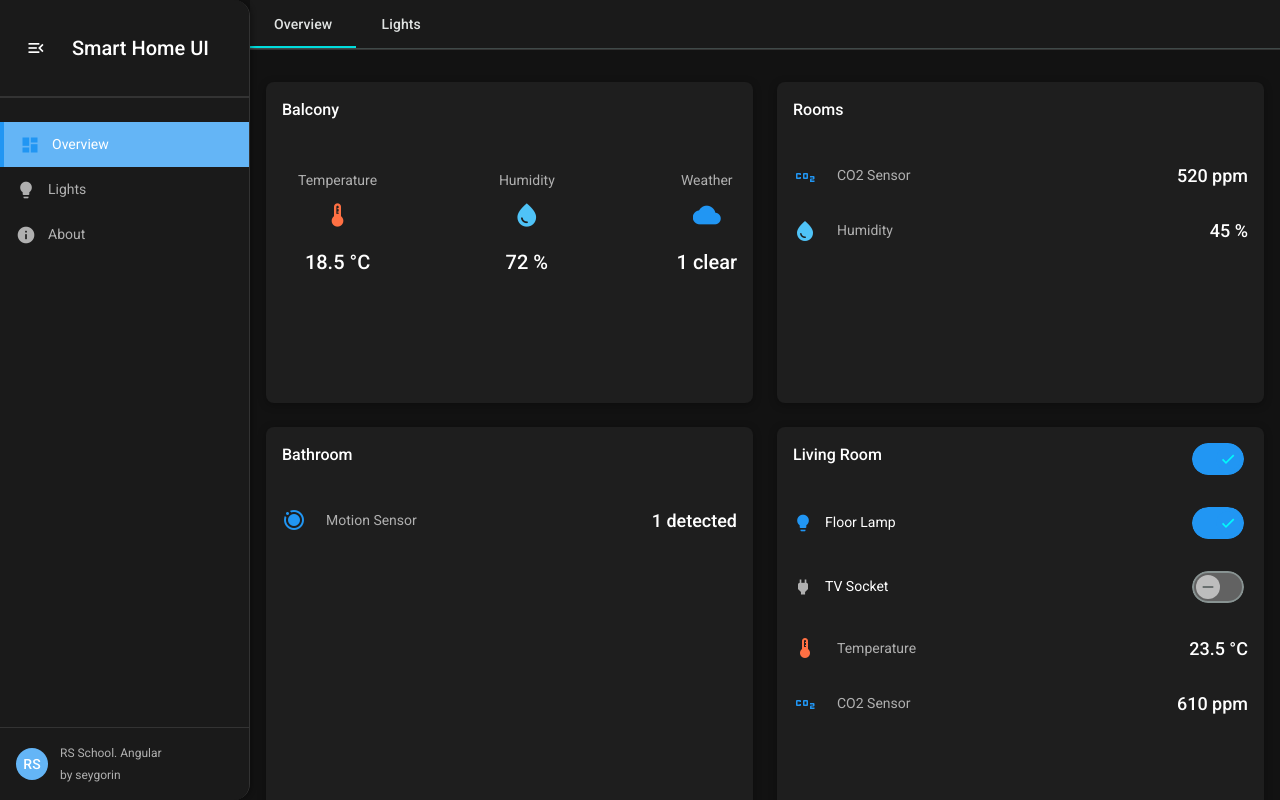
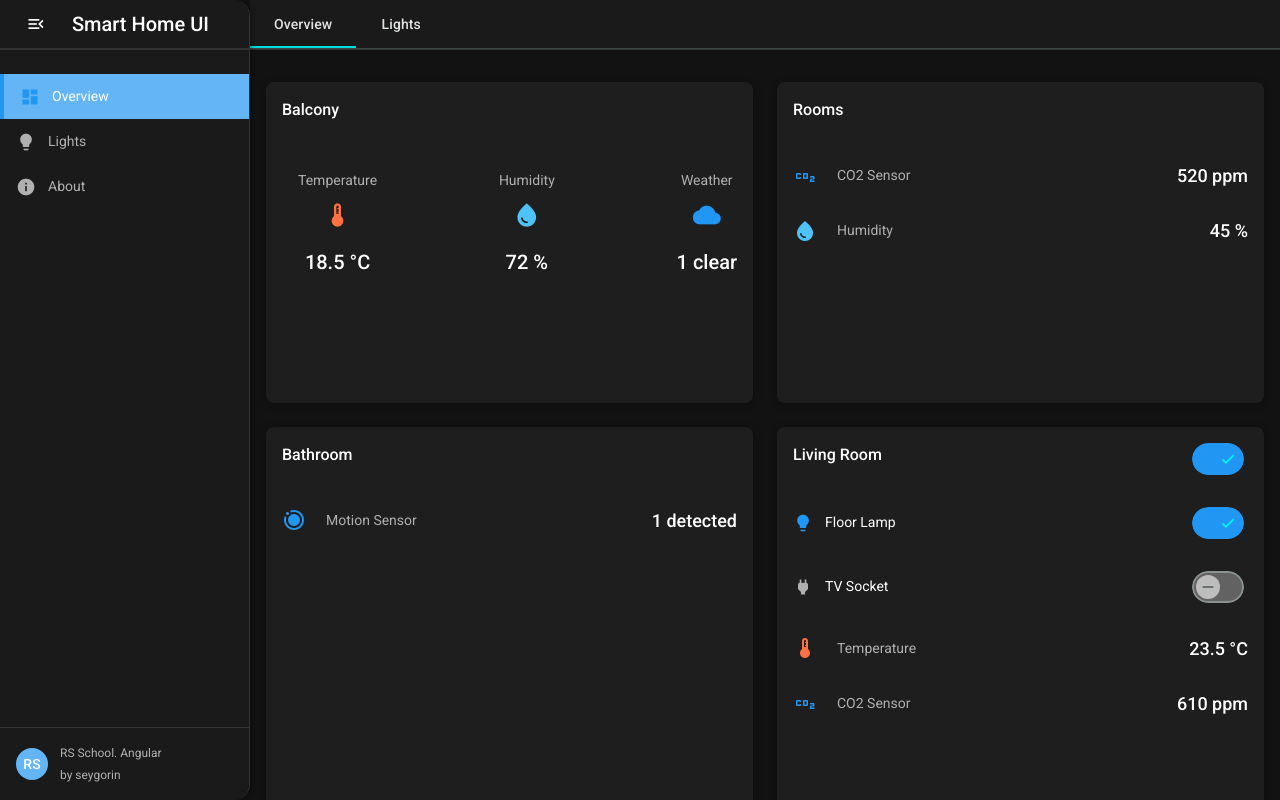
Before and after one commit to seygorin/smart-home-ui, an Angular app: page / in a window 1280 px wide. Built offline with nearby package versions, Linux system fonts and the light colour scheme.

Commit message:
fix: change sidebar header size

```diff
--- a/src/app/core/layout/sidebar/sidebar-header.component.scss
+++ b/src/app/core/layout/sidebar/sidebar-header.component.scss
@@ -3,8 +3,8 @@
 .sidebar-header {
   @include flex-row(space-between, center);
   padding: var(--spacing-md);
-  height: 64px;
-  min-height: 64px;
+  height: 16px;
+  min-height: 16px;
   border-bottom: 1px solid var(--color-border);
   transition: all var(--transition-normal);
   overflow: hidden;
```
